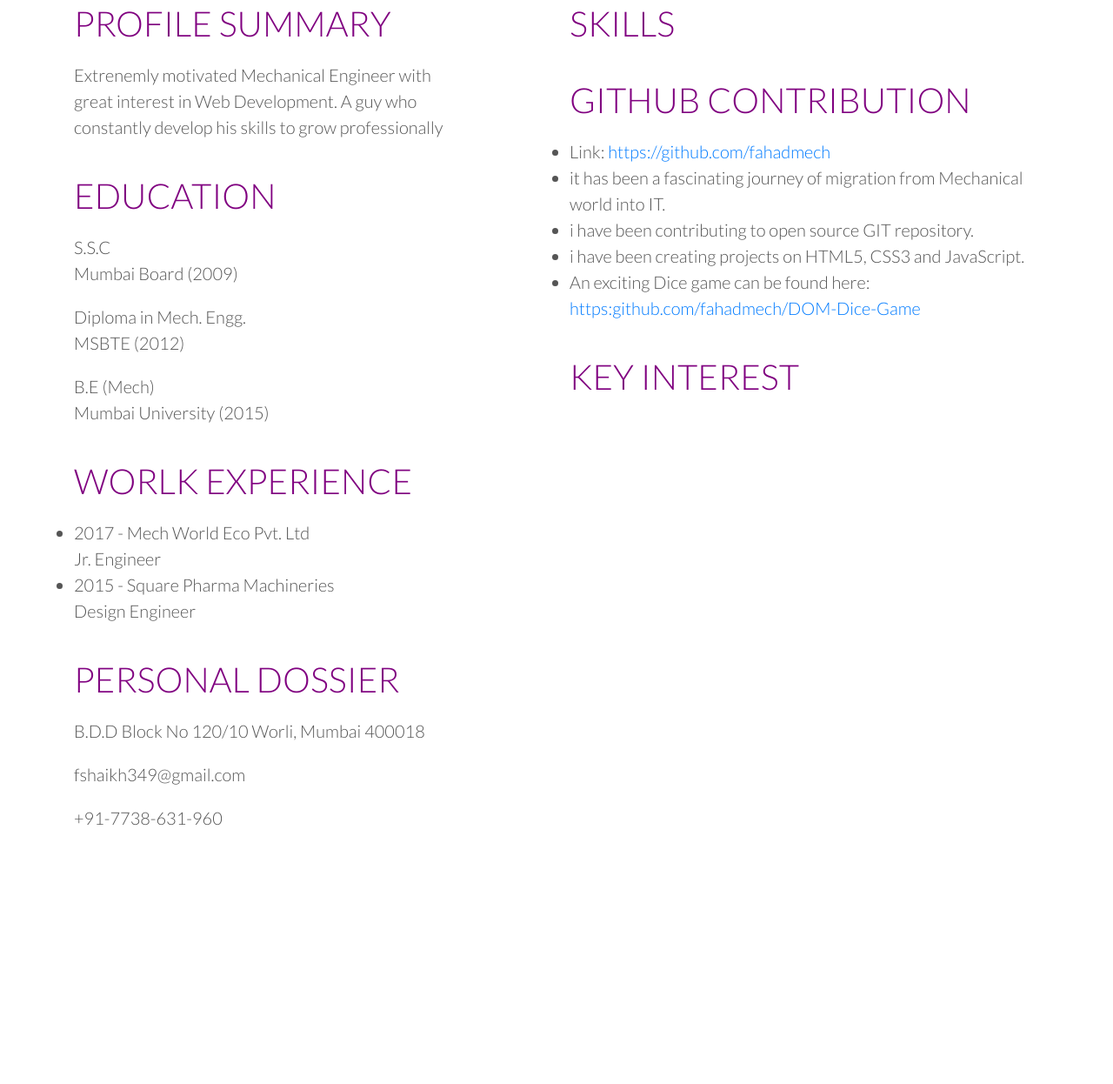
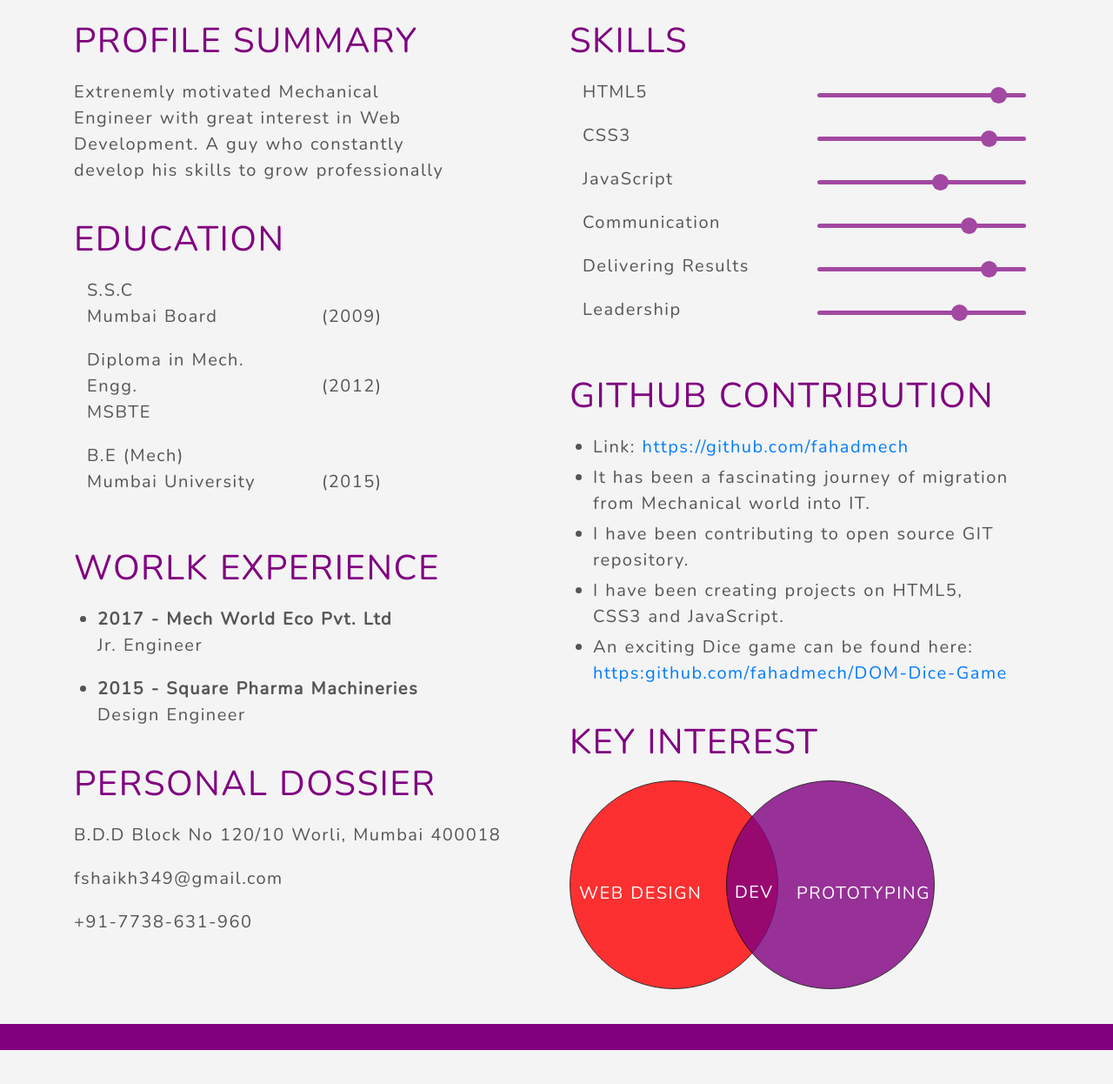
Before and after one commit to fahadmech/Resume-Template, a plain HTML site: page index.html in a window 1280 px wide. Shown: the part 132-1378 px from the top of the page at 87% size. Before the commit the page ends 1127 px from the top, so only its background shows below. Drawn offline with nearby package versions, Linux system fonts and the light colour scheme.

Commit message:
completed

```diff
--- a/index.html
+++ b/index.html
@@ -11,7 +11,7 @@
       crossorigin="anonymous"
     />
     <link
-      href="https://fonts.googleapis.com/css?family=Lato:100,300"
+      href="https://fonts.googleapis.com/css?family=Nunito:300,400"
       rel="stylesheet"
     />
     <link rel="stylesheet" href="style.css" />
@@ -39,18 +39,56 @@
 
           <section class="education">
             <h2>EDUCATION</h2>
+            <div class="container">
+              <div class="row">
+                <div class="col-sm-6">
                   <p>
                     S.S.C <br />
-              Mumbai Board <span>(2009)</span>
+                    Mumbai Board <span></span>
                   </p>
+                </div>
+                <div class="col-sm-6">
+                  <p>
+                    &nbsp;<br />
+                    (2009)
+                  </p>
+                </div>
+              </div>
+            </div>
+
+            <div class="container">
+              <div class="row">
+                <div class="col-sm-6">
                   <p>
                     Diploma in Mech. Engg. <br />
-              MSBTE <span>(2012)</span>
+                    MSBTE <span></span>
                   </p>
+                </div>
+                <div class="col-sm-6">
+                  <p>
+                    &nbsp;<br />
+                    (2012)
+                  </p>
+                </div>
+              </div>
+            </div>
+
+            <div class="container">
+              <div class="row">
+                <div class="col-sm-6">
                   <p>
                     B.E (Mech) <br />
-              Mumbai University <span>(2015)</span>
+                    Mumbai University <span></span>
                   </p>
+                </div>
+                <div class="col-sm-6">
+                  <p>
+                    &nbsp;<br />
+                    (2015)
+                  </p>
+                </div>
+              </div>
+            </div>
           </section>
 
           <section class="work-experience">
@@ -78,6 +116,113 @@
         <div class="col-sm-6">
           <section class="skills">
             <h2>SKILLS</h2>
+            <div class="container">
+              <div class="row">
+                <div class="col-sm-6">
+                  <p>HTML5</p>
+                </div>
+                <div class="col-sm-6">
+                  <input
+                    type="range"
+                    min="1"
+                    max="100"
+                    value="90"
+                    class="slider"
+                    id="myRange"
+                  />
+                </div>
+              </div>
+            </div>
+
+            <div class="container">
+              <div class="row">
+                <div class="col-sm-6">
+                  <p>CSS3</p>
+                </div>
+                <div class="col-sm-6">
+                  <input
+                    type="range"
+                    min="1"
+                    max="100"
+                    value="85"
+                    class="slider"
+                    id="myRange"
+                  />
+                </div>
+              </div>
+            </div>
+
+            <div class="container">
+              <div class="row">
+                <div class="col-sm-6">
+                  <p>JavaScript</p>
+                </div>
+                <div class="col-sm-6">
+                  <input
+                    type="range"
+                    min="1"
+                    max="100"
+                    value="60"
+                    class="slider"
+                    id="myRange"
+                  />
+                </div>
+              </div>
+            </div>
+
+            <div class="container">
+              <div class="row">
+                <div class="col-sm-6">
+                  <p>Communication</p>
+                </div>
+                <div class="col-sm-6">
+                  <input
+                    type="range"
+                    min="1"
+                    max="100"
+                    value="75"
+                    class="slider"
+                    id="myRange"
+                  />
+                </div>
+              </div>
+            </div>
+
+            <div class="container">
+              <div class="row">
+                <div class="col-sm-6">
+                  <p>Delivering Results</p>
+                </div>
+                <div class="col-sm-6">
+                  <input
+                    type="range"
+                    min="1"
+                    max="100"
+                    value="85"
+                    class="slider"
+                    id="myRange"
+                  />
+                </div>
+              </div>
+            </div>
+
+            <div class="container">
+              <div class="row">
+                <div class="col-sm-6">
+                  <p>Leadership</p>
+                </div>
+                <div class="col-sm-6">
+                  <input
+                    type="range"
+                    min="1"
+                    max="100"
+                    value="70"
+                    class="slider"
+                    id="myRange"
+                  />
+                </div>
+              </div>
+            </div>
           </section>
 
           <section class="github">
@@ -90,14 +235,14 @@
                 >
               </li>
               <li>
-                it has been a fascinating journey of migration from Mechanical
+                It has been a fascinating journey of migration from Mechanical
                 world into IT.
               </li>
               <li>
-                i have been contributing to open source GIT repository.
+                I have been contributing to open source GIT repository.
               </li>
               <li>
-                i have been creating projects on HTML5, CSS3 and JavaScript.
+                I have been creating projects on HTML5, CSS3 and JavaScript.
               </li>
               <li>
                 An exciting Dice game can be found here:
@@ -108,11 +253,20 @@
             </ul>
           </section>
 
-          <section class="interest">
+          <section class="interest clearfix">
             <h2>KEY INTEREST</h2>
+            <div id="venn">
+              <div><p>WEB DESIGN</p></div>
+              <div><p>PROTOTYPING</p></div>
+              <div id="overlap"><p>DEV</p></div>
+            </div>
           </section>
         </div>
       </div>
     </div>
+
+    <section class="section-footer">
+      <footer>&nbsp;</footer>
+    </section>
   </body>
 </html>
--- a/style.css
+++ b/style.css
@@ -7,11 +7,13 @@
 
 html,
 body {
-  background-color: #fff;
+  background-color: #f4f4f4;
   color: #555;
-  font-family: "Lato", "Arial", sans-serif;
-  font-weight: 300;
+  font-family: Nunito, "Arial", sans-serif;
+  font-weight: 400;
   font-size: 20px;
+  letter-spacing: 1.5px;
+  word-spacing: 1px;
   text-rendering: optimizeLegibility;
 }
 
@@ -30,6 +32,11 @@ section {
   width: 80%;
 }
 
+.skills,
+.profile-summary {
+  margin-top: 20px;
+}
+
 h2 {
   color: purple;
   margin-bottom: 20px;
@@ -38,3 +45,101 @@ h2 {
 h5 {
   padding-bottom: 15px;
 }
+
+.work-experience li:nth-child(1) {
+  margin-bottom: 20px;
+}
+
+.github ul,
+.work-experience ul {
+  width: 90%;
+  margin-left: 5%;
+}
+
+.github li {
+  margin-bottom: 5px;
+}
+
+.slider {
+  -webkit-appearance: none;
+  width: 100%;
+  height: 5px;
+  border-radius: 5px;
+  background: purple;
+  outline: none;
+  opacity: 0.7;
+  -webkit-transition: 0.2s;
+  transition: opacity 0.2s;
+}
+
+.slider:hover {
+  opacity: 1;
+}
+
+.slider::-webkit-slider-thumb {
+  -webkit-appearance: none;
+  appearance: none;
+  width: 19px;
+  height: 19px;
+  border-radius: 50%;
+  background: purple;
+  cursor: pointer;
+}
+
+#venn div {
+  height: 240px;
+  width: 240px;
+  border-radius: 120px;
+  -khtml-border-radius: 120px;
+  -moz-border-radius: 120px;
+  -webkit-border-radius: 120px;
+  border: 1px solid #000;
+  display: table;
+  float: left;
+  opacity: 0.8;
+}
+
+#venn div:nth-child(1) {
+  background-color: #ff0000;
+  color: #fff;
+  padding-right: 60px;
+}
+
+#venn div:nth-child(2) {
+  background-color: purple;
+  color: #fff;
+  margin-left: -60px;
+  padding-left: 60px;
+}
+
+#venn div:nth-child(1),
+#venn div:nth-child(2) {
+  padding-top: 114px;
+  color: white;
+  font-weight: 400;
+}
+
+#venn div:nth-child(1) {
+  padding-left: 10px;
+}
+
+#venn div:nth-child(2) {
+  padding-left: 80px;
+}
+
+#venn #overlap {
+  border: 0;
+  height: 30px;
+  width: 30px;
+  left: -230px;
+  top: 114px;
+  color: white;
+  position: relative;
+  text-align: center;
+  z-index: 10;
+  opacity: 1;
+}
+
+.section-footer {
+  background-color: purple;
+}
```
Lines whose indentation alone changed are shown as unchanged.
